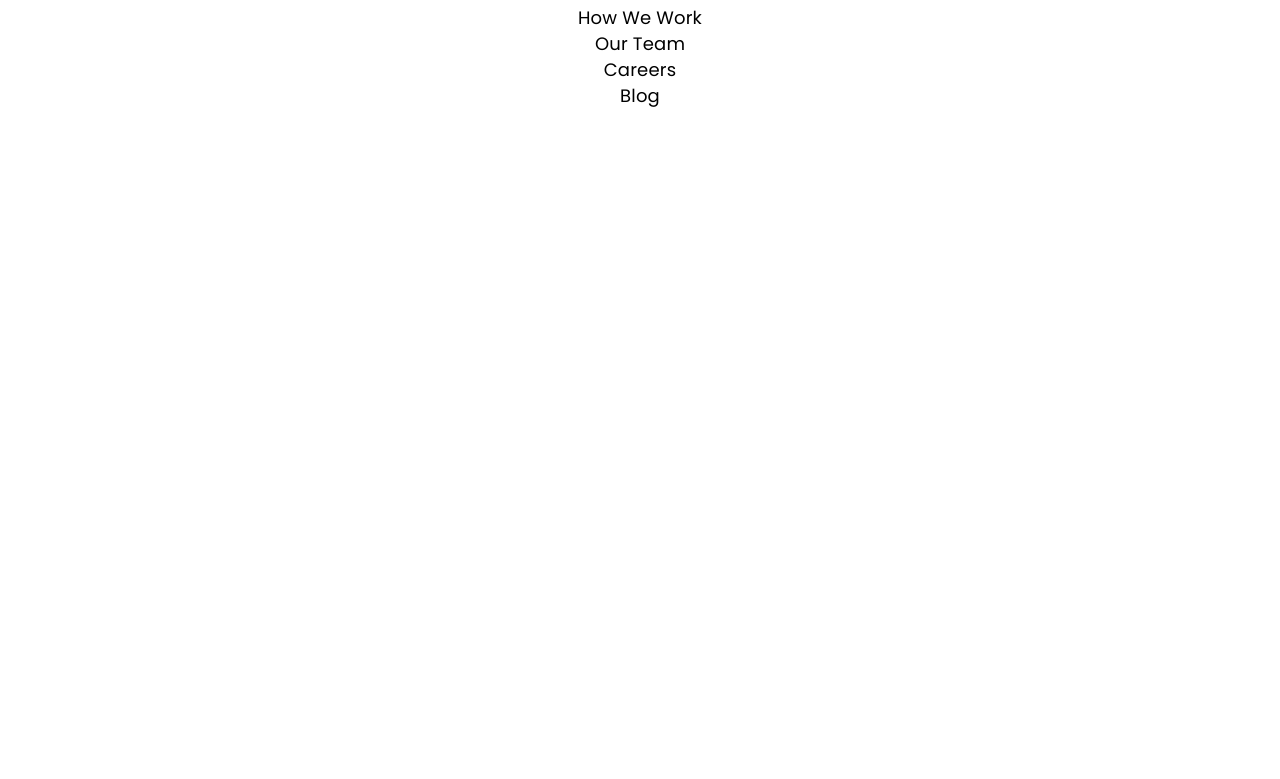
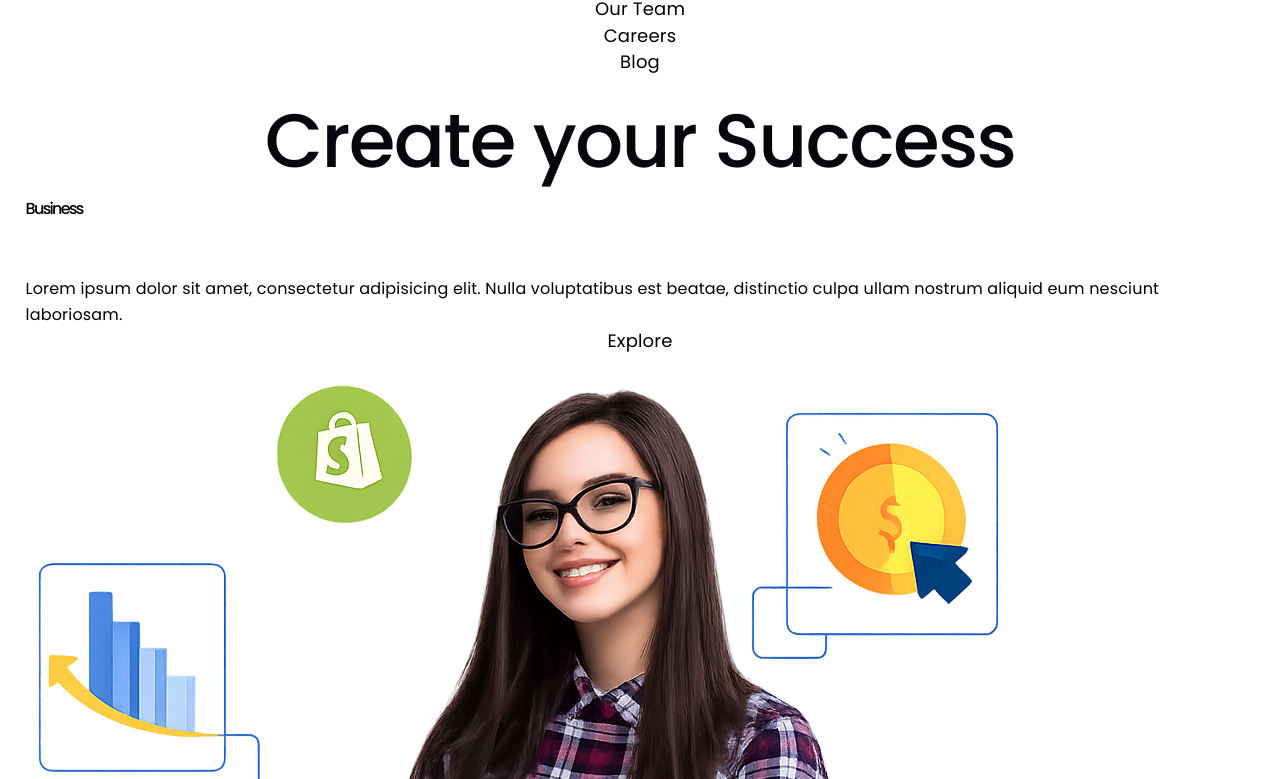
Before and after one commit to terhemeniorwua-png/Zone-tech, a React (Vite) app: page / in a window 1280 px wide. Shown: the part 901-1680 px from the top of the page. Before the commit the page ends 1010 px from the top, so only its background shows below. Built offline with nearby package versions, Linux system fonts and the light colour scheme; a web font is replaced by a local one.

Commit message:
implemented the hero page

```diff
--- a/src/App.jsx
+++ b/src/App.jsx
@@ -1,4 +1,4 @@
-import { useState } from 'react'
+// import { useState } from 'react'
 import './App.css'
 import Navbar from './components/Navbar'
 import Hero from './components/Hero'
--- a/src/components/Hero.jsx
+++ b/src/components/Hero.jsx
@@ -1,10 +1,27 @@
 
+import heroimg from '../assets/images/heroimg.png'
 
 function Hero(){
 
     return (
         <>
+            <div className="grid grid-cols-2">
 
+               <div>
+                <h1 className='font-bold text-left text-blue-900 w-[80%] tracking-wider'>Create your Success
+                       <p className='text-6xl text-orange-400'>Business</p>
+                     </h1>
+                     <p className='w-[80%]'>Lorem ipsum dolor sit amet, consectetur adipisicing elit. Nulla voluptatibus est beatae, distinctio culpa ullam nostrum aliquid eum nesciunt laboriosam.</p>
+                     <div className='px-5 py-2 text-white text-[15px] bg-orange-400 rounded-3xl w-[20%] mt-2'>
+                        Explore
+                     </div>
+                </div>
+
+                <div className=''>
+                    <div className='bg-black rounded-full h-72 w-72 opacity-20'></div>
+                    <img src={ heroimg } alt="worker" className='w-[33%] absolute top-24'/>
+                </div>
+            </div>
 
         </>
     );
--- a/src/components/Navbar.jsx
+++ b/src/components/Navbar.jsx
@@ -6,7 +6,7 @@ function Navbar(){
         <header>
             <div className='text-[#000] font-semibold flex justify-between items-center'>
                 <div>
-                   <img src={ logo } alt="Logo" className='w-52'/>
+                   <img src={ logo } alt="Logo" className='p-0 w-44'/>
                 </div>
                 <nav>
                     <ul className='flex items-center justify-between gap-5 pr-5'>
--- a/src/index.css
+++ b/src/index.css
@@ -59,30 +59,34 @@
 
 body {
   margin: 0;
+  padding-left: 2%;
+  padding-right: 2%;
 }
 
 #root {
   width: 1326px;
   max-width: 100%;
-  margin: 0 auto;
+  margin: 0;
   text-align: center;
   min-height: 100svh;
 }
 
 h1,
 h2 {
-  font-family: var(--heading);
+  font-family: var(--font-poppins);
   font-weight: 500;
   color: var(--text-h);
 }
 
 h1 {
-  font-size: 56px;
+  font-size:4.2rem;
   letter-spacing: -1.68px;
   margin: 32px 0;
+  line-height: 3.8rem;
   @media (max-width: 1024px) {
     font-size: 36px;
     margin: 20px 0;
+
   }
 }
 h2 {
@@ -96,4 +100,7 @@ h2 {
 }
 p {
   margin: 0;
+  color: black;
+  text-align: left;
+  font-size: medium;
 }
```
Also changed, not shown: src/assets/images/heroimg.png (renamed from src/assets/images/hero-img.png).
